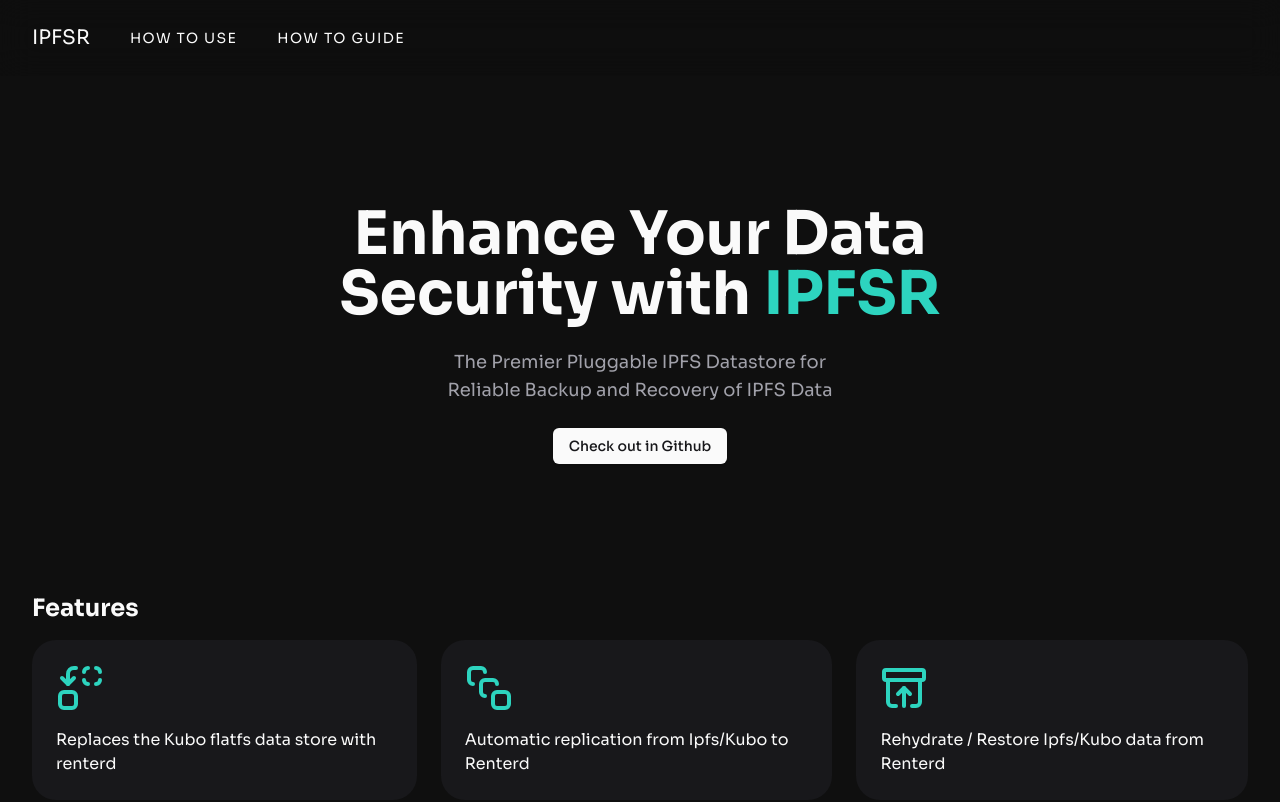
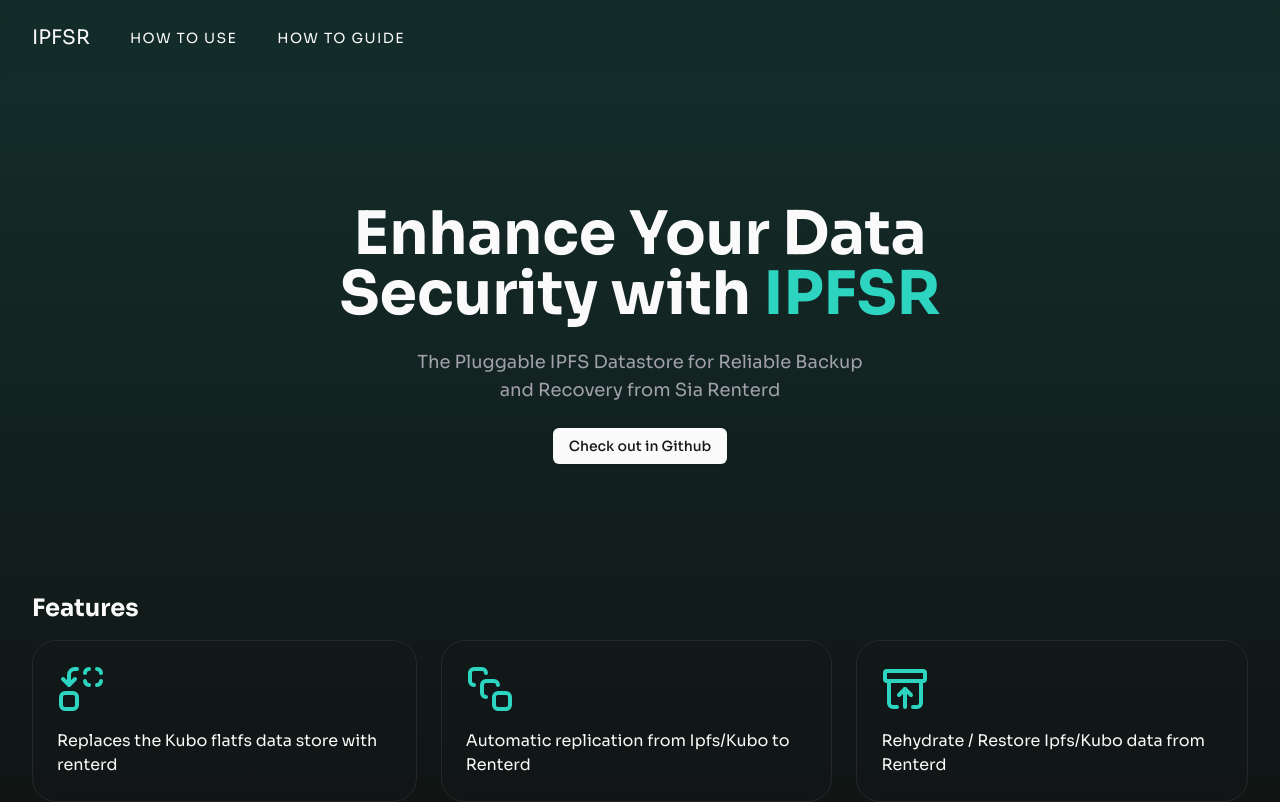
Before and after one commit to IPFSR/ipfsr-website, a Next.js app: page / in a window 1280 px wide. Shown: the top 802 px of the page. Built offline with nearby package versions, Linux system fonts and the light colour scheme.

Commit message:
add: background blush

```diff
--- a/app/(home)/page.tsx
+++ b/app/(home)/page.tsx
@@ -1,8 +1,8 @@
+import FeatureCard from '@/components/featureCard'
 import { Button } from '@/components/ui/button'
-import * as S from './styles'
-import FeatureCard from '@/components/featureCard'
 import { ArchiveRestore, Replace, SquareStack } from 'lucide-react'
 import Link from 'next/link'
+import * as S from './styles'
 
 const featureCardList = [
 	{
@@ -31,8 +31,8 @@
 					<span className={S.Highlight}>IPFSR</span>
 				</p>
 				<h3 className={S.HeroSubheading}>
-					The Premier Pluggable IPFS Datastore for Reliable Backup and Recovery
-					of IPFS Data
+					The Pluggable IPFS Datastore for Reliable Backup and Recovery from Sia
+					Renterd
 				</h3>
 				<Link href='https://github.com/IPFSR' passHref>
 					<Button>Check out in Github</Button>
--- a/app/layout.tsx
+++ b/app/layout.tsx
@@ -1,11 +1,5 @@
-import Footer from '@/components/footer'
-import Navbar from '@/components/navbar'
-import { cn } from '@/lib/utils'
 import type { Metadata } from 'next'
-import { Sora } from 'next/font/google'
 import './globals.css'
-
-const inter = Sora({ subsets: ['latin'] })
 
 export const metadata: Metadata = {
 	title: 'IPFSR',
@@ -20,11 +14,7 @@
 }>) {
 	return (
 		<html lang='en' className='dark'>
-			<body className={cn(inter.className, 'min-h-screen')}>
-				<Navbar />
-				{children}
-				<Footer />
-			</body>
+			{children}
 		</html>
 	)
 }
--- /dev/null
+++ b/app/template.tsx
@@ -0,0 +1,26 @@
+'use client'
+
+import Footer from '@/components/footer'
+import Navbar from '@/components/navbar'
+import { cn } from '@/lib/utils'
+import React, { PropsWithChildren } from 'react'
+
+import { Sora } from 'next/font/google'
+import { usePathname } from 'next/navigation'
+const inter = Sora({ subsets: ['latin'] })
+
+const template = ({ children }: PropsWithChildren) => {
+	const pathname = usePathname()
+	return (
+		<body
+			className={cn(inter.className, 'min-h-screen', {
+				'bg-gradient-to-b from-teal-400/15 from-10%': pathname === '/'
+			})}>
+			<Navbar />
+			{children}
+			<Footer />
+		</body>
+	)
+}
+
+export default template
--- a/components/featureCard/styles.ts
+++ b/components/featureCard/styles.ts
@@ -1,6 +1,6 @@
 import { cn } from '@/lib/utils'
 
-export const Container = cn('p-6 bg-zinc-900 rounded-3xl')
+export const Container = cn('p-6 bg-zinc-900/15 border rounded-3xl')
 
 export const Icon = cn('mb-4')
 
--- a/components/footer/styles.ts
+++ b/components/footer/styles.ts
@@ -1,6 +1,6 @@
 import { cn } from '@/lib/utils'
 
-export const Container = cn('bg-zinc-950 sticky top-[100vh] mt-20')
+export const Container = cn('sticky top-[100vh] mt-20')
 
 export const Wrapper = cn(
 	'container mx-auto py-6 flex gap-4 flex-col justify-between',
--- a/components/navbar/index.tsx
+++ b/components/navbar/index.tsx
@@ -1,16 +1,17 @@
-import Link from 'next/link'
-import * as S from './styles'
-import { Menu } from 'lucide-react'
 import {
 	DropdownMenu,
 	DropdownMenuContent,
 	DropdownMenuItem,
 	DropdownMenuTrigger
 } from '@/components/ui/dropdown-menu'
+import { Menu } from 'lucide-react'
+import Link from 'next/link'
 import Navlinks from './navlinks'
+import * as S from './styles'
 
 const Navbar = () => {
 	return (
+		<div className={S.Wrapper}>
 			<div className={S.Container}>
 				<Link href='/'>
 					<h2>IPFSR</h2>
@@ -25,10 +26,13 @@
 							<DropdownMenuItem className={S.Link}>How to use</DropdownMenuItem>
 						</Link>
 						<Link href='/how-to-guide'>
-						<DropdownMenuItem className={S.Link}>How to guide</DropdownMenuItem>
+							<DropdownMenuItem className={S.Link}>
+								How to guide
+							</DropdownMenuItem>
 						</Link>
 					</DropdownMenuContent>
 				</DropdownMenu>{' '}
+			</div>
 		</div>
 	)
 }
--- a/components/navbar/styles.ts
+++ b/components/navbar/styles.ts
@@ -1,7 +1,9 @@
 import { cn } from '@/lib/utils'
 
-export const Container = cn(
-	'container mx-auto flex items-center justify-between py-6 self-start sticky top-0 z-10 bg-[#0F0F0F] bg-clip-padding backdrop-filter backdrop-blur-lg bg-opacity-30',
+export const Container = cn('container mx-auto flex items-center py-6')
+
+export const Wrapper = cn(
+	'self-start sticky top-0 z-10 bg-transparent bg-clip-padding backdrop-filter backdrop-blur-lg bg-opacity-30',
 	'md:justify-start'
 )
 
```
Also changed, not shown: middleware.ts (added, +16 -0 lines). Lines whose indentation alone changed are shown as unchanged.
